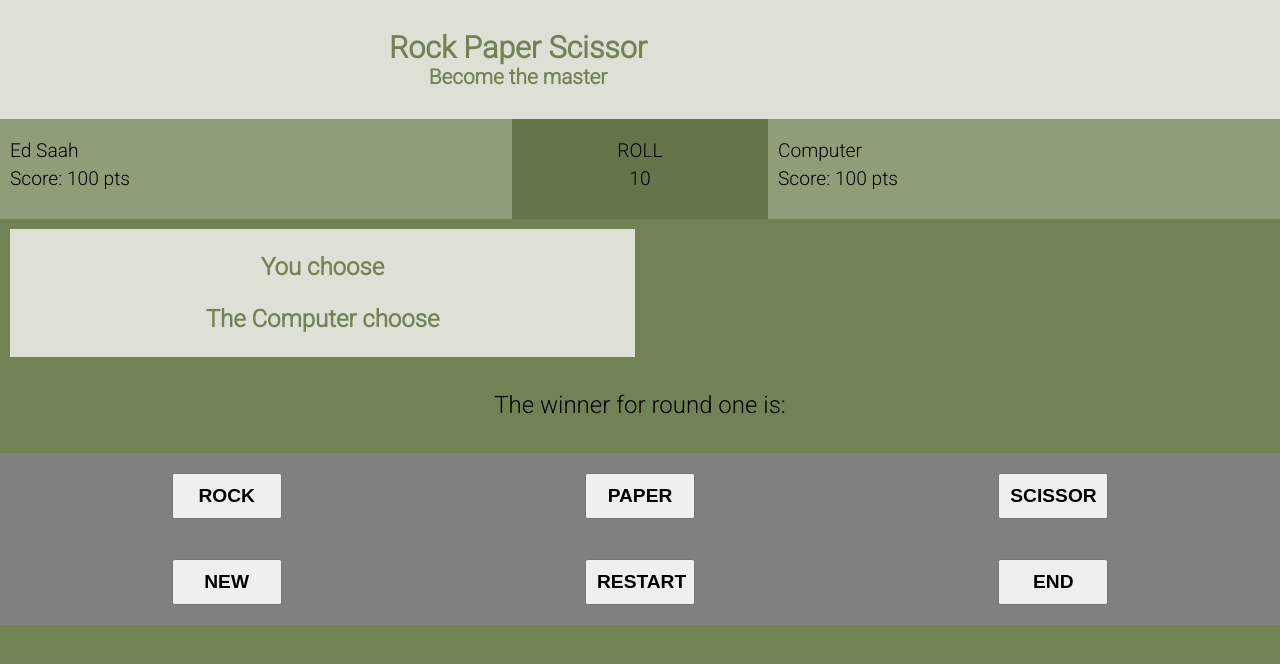
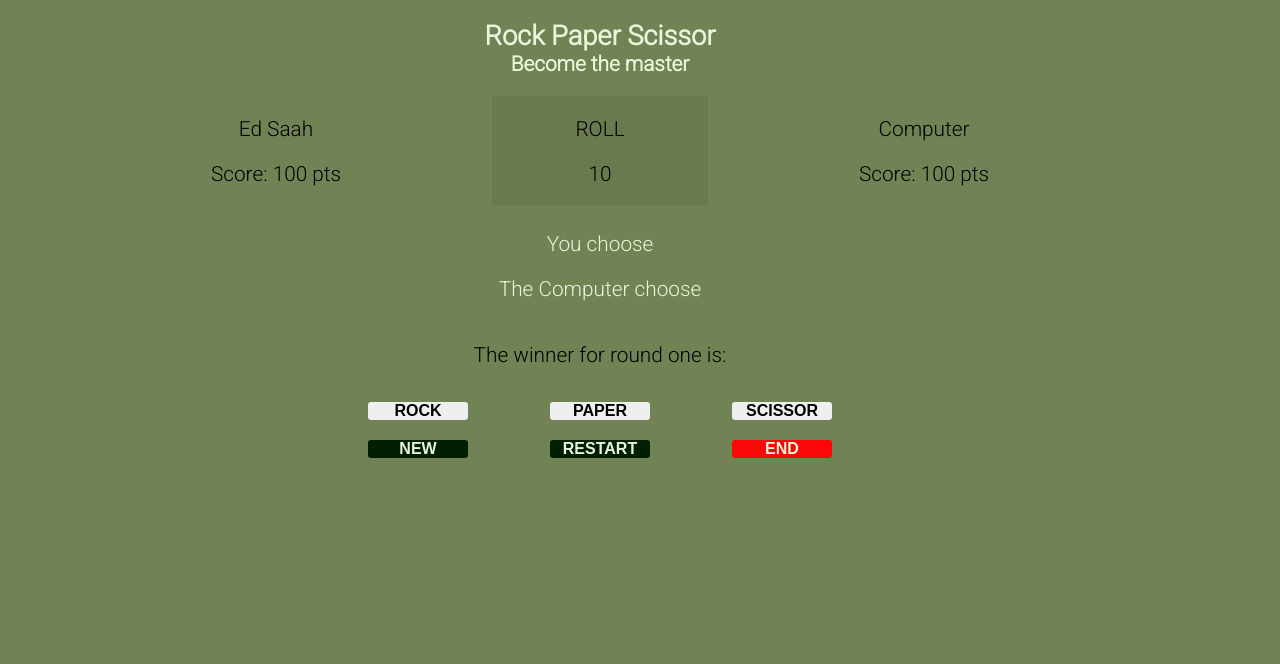
Before and after one commit to eskainah/TOP-Rock-Paper-Scissor, a plain HTML site: page index.html in a window 1280 px wide. Drawn offline with Linux system fonts and the light colour scheme; a web font is replaced by a local one.

Commit message:
redesign the site

```diff
--- a/style.css
+++ b/style.css
@@ -1,113 +1,114 @@
-:root{
+:root {
     --primary-color: hsla(0, 0%, 100%, 0.753);
     --secondary-color: #718355;
     --text-color-light: #e9f5db;
 }
-*, ::before, ::after{
+
+*,
+::before,
+::after {
     box-sizing: border-box;
 }
 
-body{
-    margin: 0;
+body {
     font-family: "Roboto", sans-serif;
     font-weight: 300;
     font-size: 1.3rem;
     font-style: normal;
+    background-color: var(--secondary-color);
+    width: 100%;
+    max-width: 1200px;
+    margin: 0;
+    display: flex;
+    height: 100vh;
 }
+
 .container{
-    width: 100%;
     background-color: var(--secondary-color);
-    height: 100vh;
-    max-height: 100vh;
     display: flex;
     flex-direction: column;
-
+    margin: 0 auto;
+    width: 90%;
 }
 
-header{
-    background-color: var(--primary-color);
-   padding: 30px;
-    display: flex;
-
-    .gameLogo{
-        width: 20%;
-        height: 80%;
-        margin: 5px 10px;
-        img{
-            width: 100%;
-            height: 100%;
-        }
-    }
-
     .hero{
-        width: 80%;
+        padding: 20px;
         text-align: center;
-        color: var(--secondary-color);
-        display: flex;
-        flex-direction: column;
+        width: 100%;
+        color: var(--text-color-light);
 
         h1{
-            font-size: 1.9rem;
+            font-size: 1.7rem;
             margin: 0;
         }
         p{
             font-weight: bold;
             margin: 0;
         }
+    }
 
-}
-}
-
-.info{
-    background-color: rgba(255, 255, 255, 0.212);
-    font-size: 1.2rem;
+ .info{
     display: grid;
     grid-template-columns: 2fr 1fr 2fr;
 
     .player-info, .roll-counter{
-        padding: 10px;
-    }
-    .player, .roll{
-        margin: 10px 0 0 0;
-    }
-    .score, .counter{
-        margin-top: 5px;
+        text-align: center;
     }
     .roll-counter{
         text-align: center;
-        background-color: #647549;
+        background-color: #3d492927;
     }
 }
 
 .game_display{
     width: 100%;
-    padding: 10px;
-    display: grid;
-    grid-template-columns: repeat(2, 1fr);
-    gap: 10px;
+    display: flex;
+    flex-direction: column;
     text-align: center;
-    font-size: 1.5rem;
 
     .choice{
-        background-color: var(--primary-color);
-        color: var(--secondary-color);
-        font-weight: bold;
-    }
-    .result{
-        grid-column: 1/3;
+        color: var(--text-color-light);
     }
 }
 
+.btn{
+    padding: 10px;
+    width: 100px;
+    font-size: 1rem;
+    font-weight: 900;
+    border-radius: 3px;
+    border: none;
+}
 .userInput, .controls{
-    background-color: gray;
-    padding: 20px;
+    padding: 15px;
     display: flex;
     justify-content: space-around;
+}
 
-    .btn{
-        padding: 10px;
-        width: 110px;
-        font-size: 1.2rem;
-        font-weight: 900;
+.controls{
+    #end{
+        background-color: rgb(252, 7, 7);
+        color: var(--text-color-light);
+    }
+    #restart, #new{
+        background-color: rgb(1, 31, 1);
+        color: var(--text-color-light);
     }
 }
+
+@media (min-width: 600px) {
+
+
+    .game_display{
+        padding: 5px;
+    }
+    .btn{
+        padding: 0;
+    }
+    .userInput, .controls{
+        width: 60%;
+        justify-content: space-evenly;
+        margin: 0 auto;
+        padding: 10px;
+    }
+}
```
